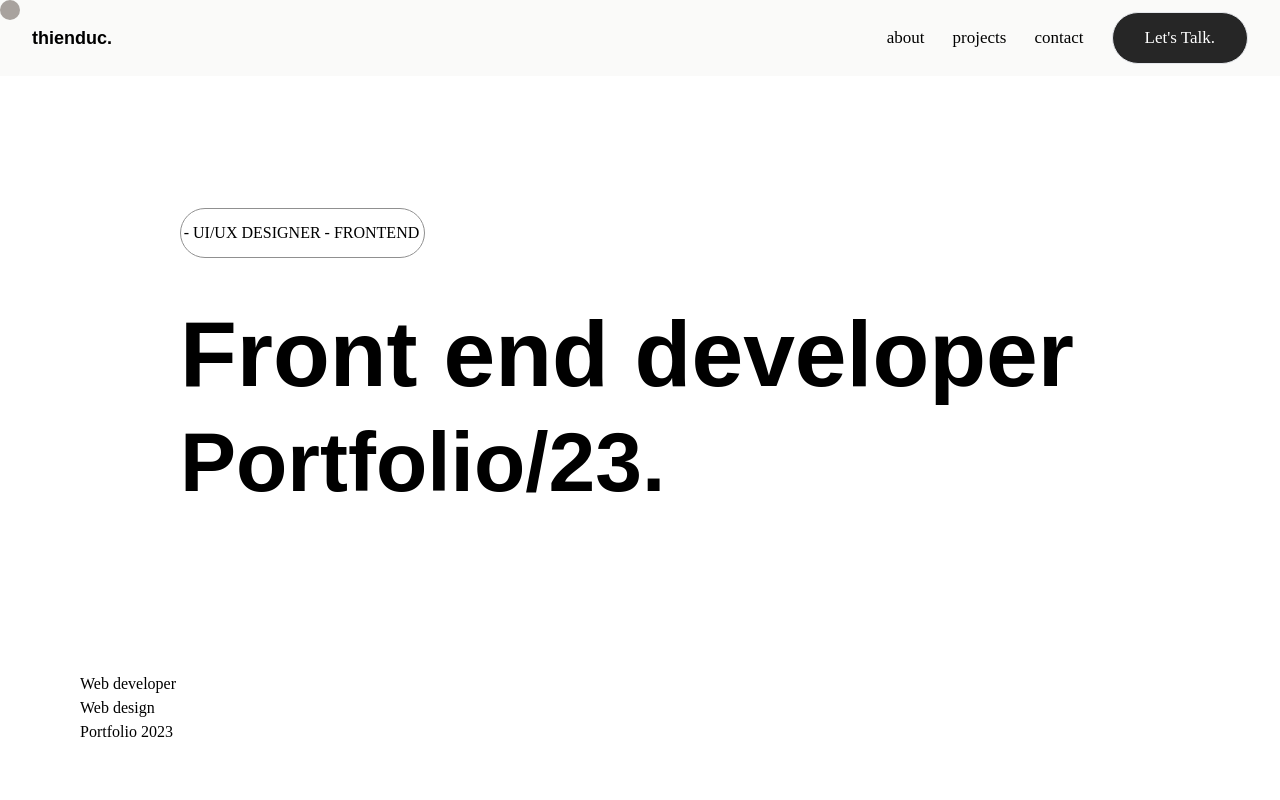
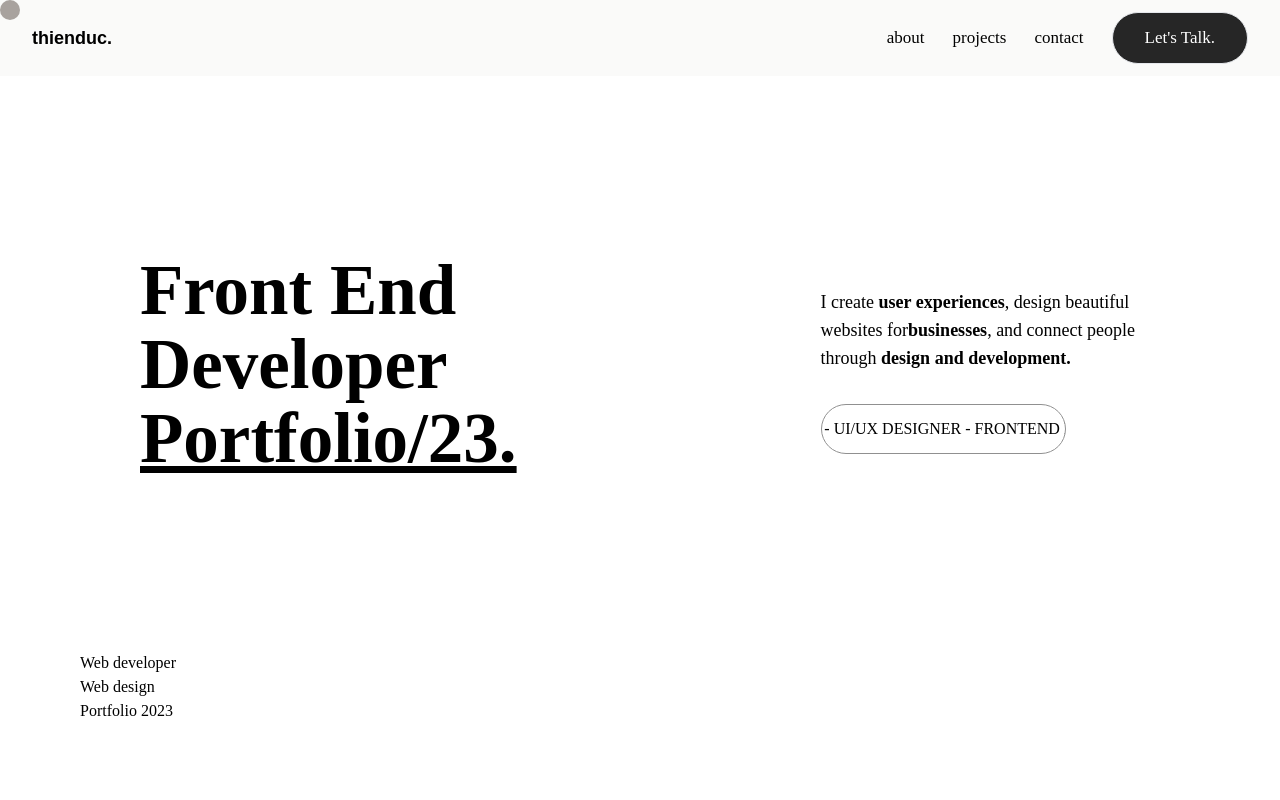
Before and after one commit to kind012/portfolio, a React (Vite) app: page / in a window 1280 px wide. Shown: the top 800 px of the page. Built offline with nearby package versions, Linux system fonts and the light colour scheme; a web font is replaced by a local one.

Commit message:
change style and text

```diff
--- a/src/layout/intro.tsx
+++ b/src/layout/intro.tsx
@@ -9,7 +9,8 @@ const Intro = () => {
   const texts = [
     "TRAN THIEN DUC - UI/UX DESIGNER - FRONTEND DEVELOPER -",
     "TRAN THIEN DUC - UI/UX DESIGNER - FRONTEND DEVELOPER -",
-    "Front end developer",
+    "Front End",
+    "Developer",
     "Portfolio/23.",
     "Web developer",
     "Web design",
@@ -45,43 +46,74 @@ const Intro = () => {
       id="intro"
       className="relative flex flex-col justify-center select-none h-screen md:mb-[195px]"
     >
-      <div className="lg:pl-[180px] lg:py-[152px] sm:px-[40px] pl-[25px]">
+      <div className="lg:px-[140px] lg:py-[152px] sm:px-[40px] pl-[25px] lg:w-full">
+        <div className="flex flex-col lg:flex-row lg:gap-[19rem] items-start lg:items-end overflow-hidden">
+          <div
+            className="font-semibold sm:text-3xl md:text lg:leading-[74px] leading-[50px] sm:w-fit lg:max-w-[678px] py-6 font-ClashGrotesk"
+            style={{
+              display: "block",
+            }}
+          >
+            <motion.h1
+              className="overflow-visible md:flex-1 lg:text-[71px] text-[63px]"
+              initial="hidden"
+              animate="visible"
+              variants={variants}
+            >
+              {texts[2]}
+            </motion.h1>
+            <motion.h1
+              initial="hidden"
+              animate="visible"
+              variants={variants}
+              className="lg:text-[71px] text-[40px]"
+            >
+              {texts[3]}
+            </motion.h1>
+            <motion.h1
+              initial="hidden"
+              animate="visible"
+              variants={variants}
+              className="lg:text-[71px] text-[40px] decoration-black underline"
+            >
+              {texts[4]}
+            </motion.h1>
+          </div>
+          <div className="flex flex-col gap-[32px] lg:max-w-[452px] ">
+            <motion.p
+              className="text-base lg:text-lg font-ClashGrotesk "
+              initial="hidden"
+              animate="visible"
+              variants={variants}
+            >
+              I create{" "}
+              <span className="inline-block font-bold">user experiences</span>,
+              design beautiful websites for
+              <span className="inline-block font-bold"> businesses</span>, and
+              connect people through{" "}
+              <span className="inline-block font-bold">
+                design and development.
+              </span>
+            </motion.p>
             <motion.div
               className="font-normal text-base text-[#000000] mb-[45px] w-[245px] overflow-hidden font-ClashGrotesk border border-[#909090] rounded-full px-2 py-3 text-center flex"
               initial="hidden"
               animate="visible"
               variants={variants}
             >
-          <div className="relative flex whitespace-nowrap">
+              <motion.div
+                className="relative flex whitespace-nowrap font-ClashGrotesk"
+                initial="hidden"
+                animate="visible"
+                variants={variants}
+              >
                 <p ref={firstText}>{texts[0]}</p>
                 <p ref={secondText} className=" absoluteleft-full">
                   {texts[1]}
                 </p>
+              </motion.div>
+            </motion.div>
           </div>
-        </motion.div>
-        <div
-          className="font-bold sm:text-3xl md:text lg:leading-[54px] sm:leading-[50px] md:max-w-5xl  sm:w-fit lg:max-w-6xl overflow-hidden py-6"
-          style={{
-            display: "inline-block",
-          }}
-        >
-          <motion.h1
-            className="overflow-visible md:flex-1 lg:text-[93px]  text-[63px]"
-            initial="hidden"
-            animate="visible"
-            variants={variants}
-          >
-            {texts[2]}
-          </motion.h1>
-          <br />
-          <motion.p
-            initial="hidden"
-            animate="visible"
-            variants={variants}
-            className="lg:text-[84px] text-[40px] "
-          >
-            {texts[3]}
-          </motion.p>
         </div>
       </div>
       <div
@@ -92,13 +124,13 @@ const Intro = () => {
         }}
       >
         <motion.p initial="hidden" animate="visible" variants={variants}>
-          {texts[4]}
-        </motion.p>
-        <motion.p initial="hidden" animate="visible" variants={variants}>
           {texts[5]}
         </motion.p>
         <motion.p initial="hidden" animate="visible" variants={variants}>
           {texts[6]}
+        </motion.p>
+        <motion.p initial="hidden" animate="visible" variants={variants}>
+          {texts[7]}
         </motion.p>
       </div>
     </section>
```
Lines whose indentation alone changed are shown as unchanged.
